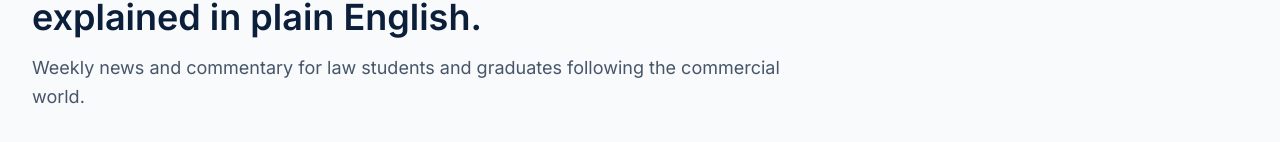
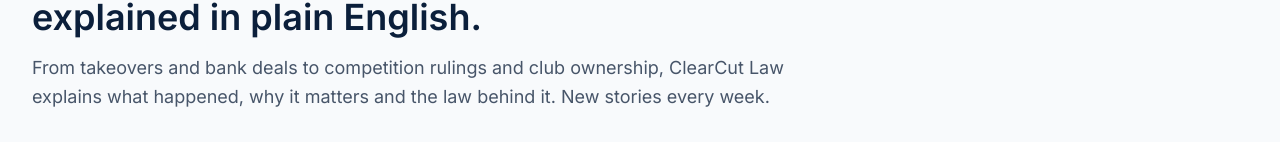
Before and after one commit to yb700/--latest, a Next.js app: page / in a window 1280 px wide. Shown: the part 172-314 px from the top of the page. Built offline with nearby package versions, Linux system fonts and the light colour scheme; no server answers; the database is empty.

Commit message:
Replace the homepage subline under the main title.
The headline stays the same. The new line says ClearCut Law explains what happened, why it matters and the law behind it.

Co-authored-by: Younas-f <Younas-f@users.noreply.github.com>

```diff
--- a/components/home/hero-section.tsx
+++ b/components/home/hero-section.tsx
@@ -10,7 +10,7 @@ export function HeroSection() {
                         UK deals, finance, competition and sport, explained in plain English.
                     </h1>
                     <p className="mt-4 text-lg leading-relaxed text-slate-600">
-                        Weekly news and commentary for law students and graduates following the commercial world.
+                        From takeovers and bank deals to competition rulings and club ownership, ClearCut Law explains what happened, why it matters and the law behind it. New stories every week.
                     </p>
                     <div className="mt-8 flex flex-col gap-3 sm:flex-row">
                         <Link href="/news" className="sm:w-auto">
```
